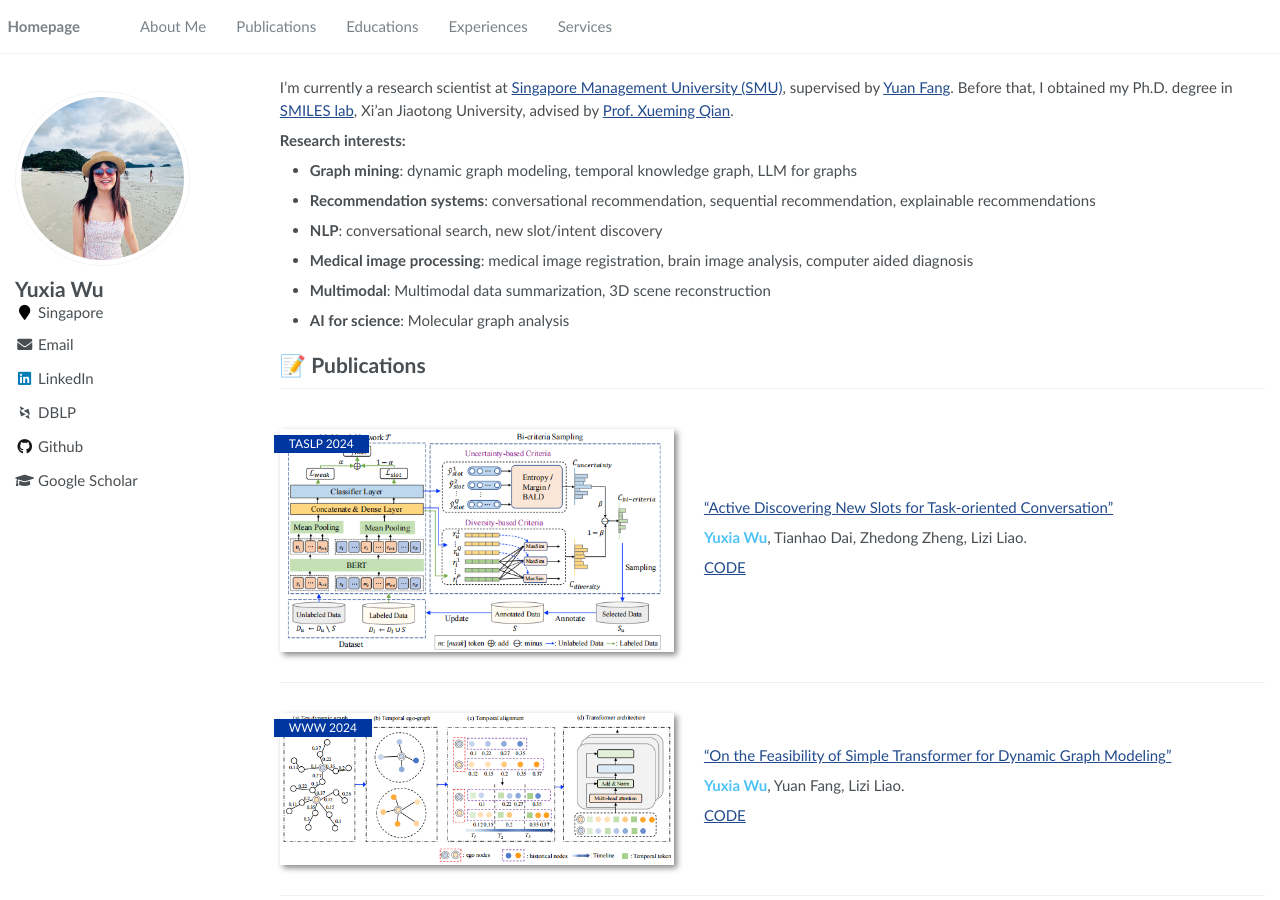
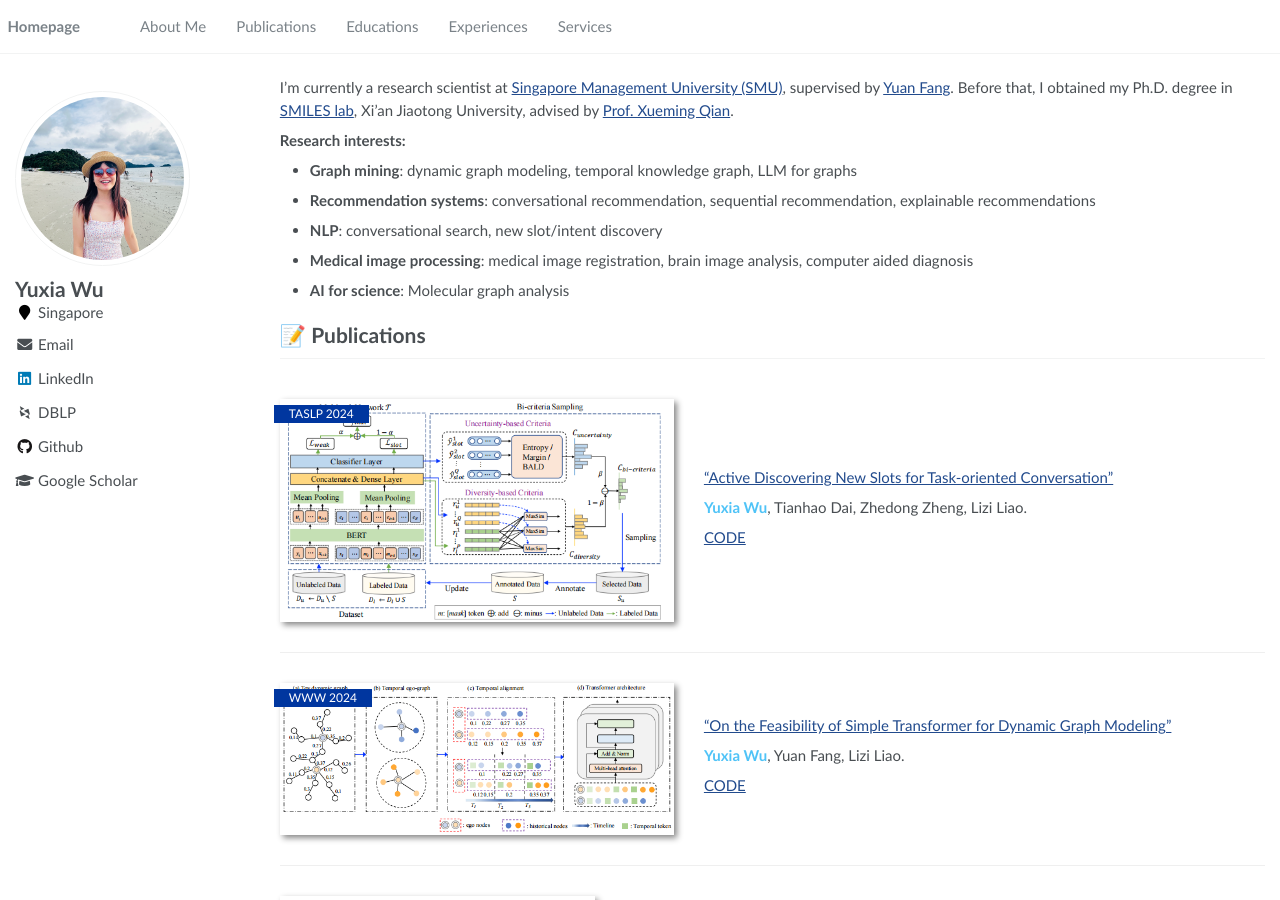
Before and after one commit to YuxiaWu/YuxiaWu.github.io, a Jekyll site: the page built from _pages/about.md, in a window 1280 px wide and 900 px high. Built offline with Jekyll 4.4.1, drawn with Linux system fonts in a browser that asks for light colours; some web fonts are replaced.

Commit message:
Update about.md

```diff
--- a/_pages/about.md
+++ b/_pages/about.md
@@ -25,7 +25,6 @@ I'm currently a research scientist at [Singapore Management University (SMU)](ht
 - **Recommendation systems**: conversational recommendation, sequential recommendation, explainable recommendations
 - **NLP**: conversational search, new slot/intent discovery
 - **Medical image processing**: medical image registration, brain image analysis, computer aided diagnosis
-- **Multimodal**: Multimodal data summarization, 3D scene reconstruction
 - **AI for science**: Molecular graph analysis
 
 
```
